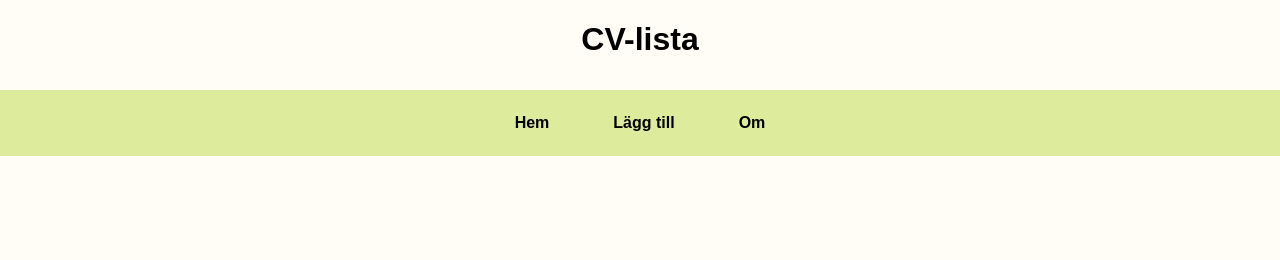
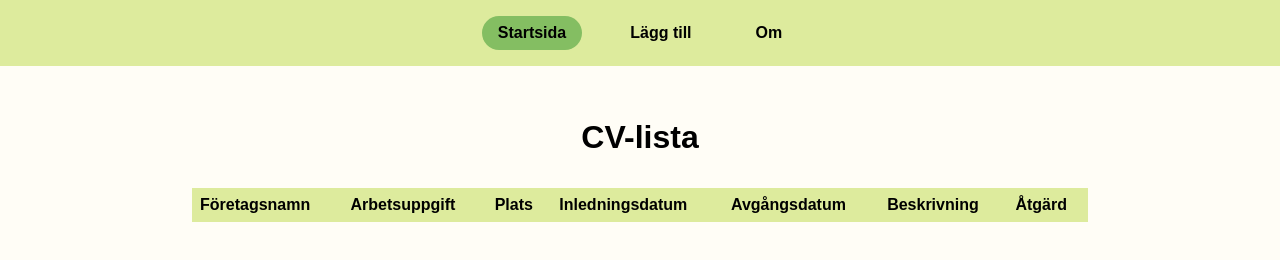
Before and after one commit to SaraM47/backend-moment3.2, a website built with Vite: page index.html in a window 1280 px wide. Built offline with nearby package versions, Linux system fonts and the light colour scheme; files whose address does not match are found by name.

Commit message:
Created homepage layout for CV list with navigation and experience table

```diff
--- a/index.html
+++ b/index.html
@@ -2,19 +2,36 @@
 <html lang="en">
   <head>
     <meta charset="UTF-8" />
-    <link rel="icon" type="image/svg+xml" href="/cv.png" />
-    <meta name="viewport" content="width=device-width, initial-scale=1.0" />
-    <link rel="stylesheet" href="/src/styles/style.css" />
+    <link rel="icon" type="image/svg+xml" href="/cv.png">
+    <meta name="viewport" content="width=device-width, initial-scale=1.0">
+    <link rel="stylesheet" href="/src/styles/style.css">
     <script type="module" src="/src/scripts/main.ts"></script>
     <title>CV-lista</title>
   </head>
   <body>
-    <h1>CV-lista</h1>
     <nav>
-      <a href="/index.html">Hem</a>
+      <a href="/index.html" class="active">Startsida</a>
       <a href="/src/pages/add.html">Lägg till</a>
       <a href="/src/pages/about.html">Om</a>
     </nav>
-    <ul id="experience-list"></ul>
+    <main>
+      <h1>CV-lista</h1>
+    <table>
+      <thead>
+        <tr>
+          <th>Företagsnamn</th>
+          <th>Arbetsuppgift</th>
+          <th>Plats</th>
+          <th>Inledningsdatum</th>
+          <th>Avgångsdatum</th>
+          <th>Beskrivning</th>
+          <th>Åtgärd</th>
+        </tr>
+      </thead>
+      <tbody id="experience-list">
+        <!-- Dynamic content -->
+      </tbody>
+    </table>
+    </main>
   </body>
   </html>
```
